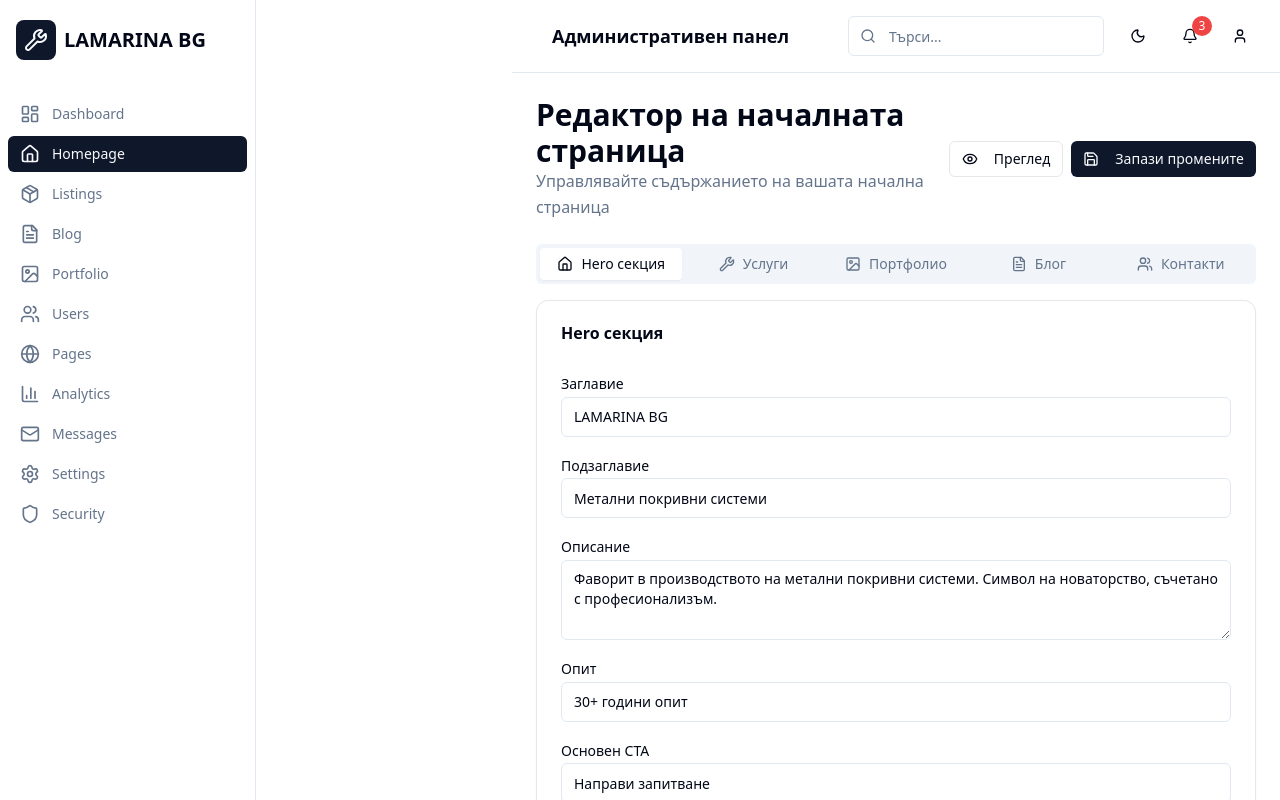
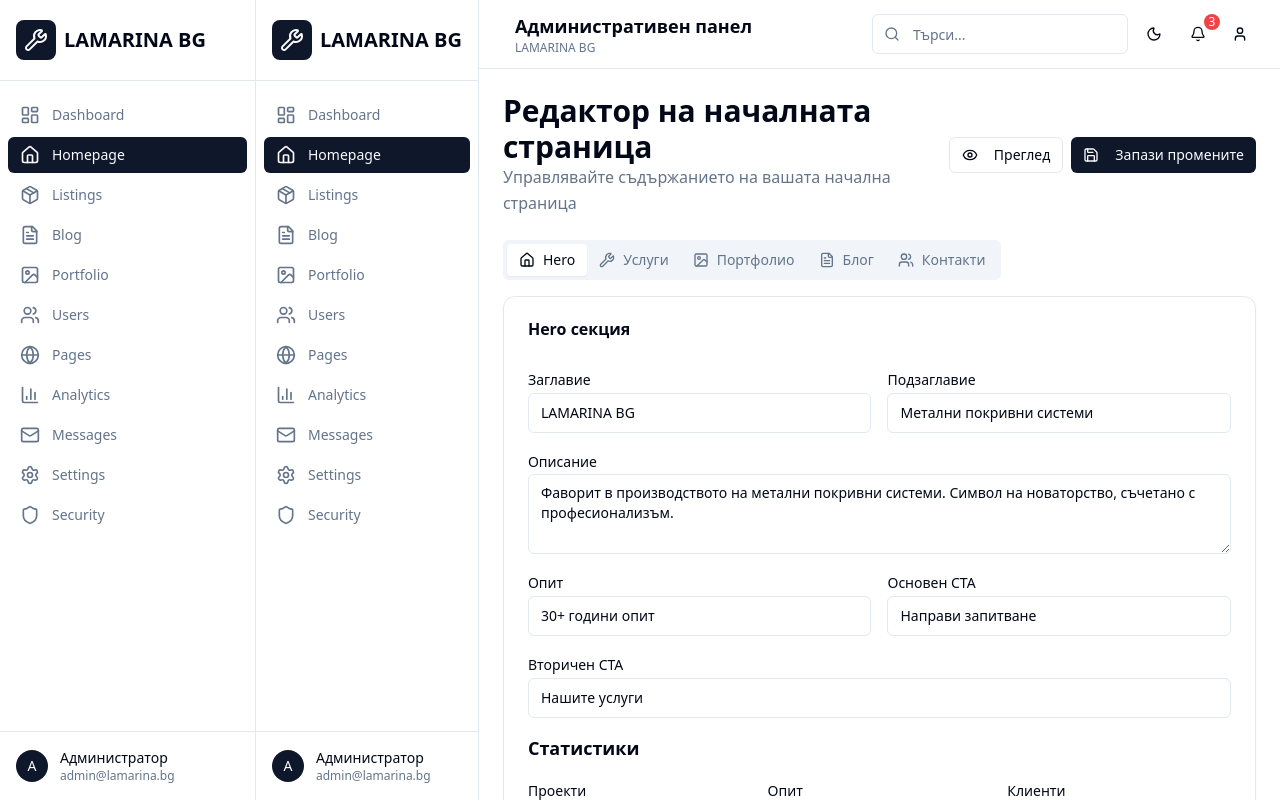
Before and after one commit to linkln33/lamarina, a Next.js app: page /admin/homepage in a window 1280 px wide. Shown: the top 800 px of the page. Built offline with nearby package versions, Linux system fonts and the light colour scheme.

Commit message:
Improve admin panel responsiveness with better layout and mobile optimization

```diff
--- a/src/app/admin/homepage/page.tsx
+++ b/src/app/admin/homepage/page.tsx
@@ -80,33 +80,30 @@ export default function HomepageEditor() {
       </div>
 
       <Tabs value={activeTab} onValueChange={setActiveTab} className="space-y-4">
-        <TabsList className="grid w-full grid-cols-2 md:grid-cols-5">
-          <TabsTrigger value="hero" className="flex items-center gap-2 text-xs md:text-sm">
-            <Home className="h-4 w-4" />
-            <span className="hidden sm:inline">Hero секция</span>
-            <span className="sm:hidden">Hero</span>
+        <div className="overflow-x-auto">
+          <TabsList className="inline-flex h-10 items-center justify-start rounded-md bg-muted p-1 text-muted-foreground w-max">
+            <TabsTrigger value="hero" className="inline-flex items-center justify-center whitespace-nowrap rounded-sm px-3 py-1.5 text-sm font-medium ring-offset-background transition-all">
+              <Home className="h-4 w-4 mr-2" />
+              Hero
             </TabsTrigger>
-          <TabsTrigger value="services" className="flex items-center gap-2 text-xs md:text-sm">
-            <Wrench className="h-4 w-4" />
-            <span className="hidden sm:inline">Услуги</span>
-            <span className="sm:hidden">Услуги</span>
+            <TabsTrigger value="services" className="inline-flex items-center justify-center whitespace-nowrap rounded-sm px-3 py-1.5 text-sm font-medium ring-offset-background transition-all">
+              <Wrench className="h-4 w-4 mr-2" />
+              Услуги
             </TabsTrigger>
-          <TabsTrigger value="portfolio" className="flex items-center gap-2 text-xs md:text-sm">
-            <Image className="h-4 w-4" />
-            <span className="hidden sm:inline">Портфолио</span>
-            <span className="sm:hidden">Портфолио</span>
+            <TabsTrigger value="portfolio" className="inline-flex items-center justify-center whitespace-nowrap rounded-sm px-3 py-1.5 text-sm font-medium ring-offset-background transition-all">
+              <Image className="h-4 w-4 mr-2" />
+              Портфолио
             </TabsTrigger>
-          <TabsTrigger value="blog" className="flex items-center gap-2 text-xs md:text-sm">
-            <FileText className="h-4 w-4" />
-            <span className="hidden sm:inline">Блог</span>
-            <span className="sm:hidden">Блог</span>
+            <TabsTrigger value="blog" className="inline-flex items-center justify-center whitespace-nowrap rounded-sm px-3 py-1.5 text-sm font-medium ring-offset-background transition-all">
+              <FileText className="h-4 w-4 mr-2" />
+              Блог
             </TabsTrigger>
-          <TabsTrigger value="contact" className="flex items-center gap-2 text-xs md:text-sm">
-            <Users className="h-4 w-4" />
-            <span className="hidden sm:inline">Контакти</span>
-            <span className="sm:hidden">Контакти</span>
+            <TabsTrigger value="contact" className="inline-flex items-center justify-center whitespace-nowrap rounded-sm px-3 py-1.5 text-sm font-medium ring-offset-background transition-all">
+              <Users className="h-4 w-4 mr-2" />
+              Контакти
             </TabsTrigger>
           </TabsList>
+        </div>
 
         {/* Hero Section Editor */}
         <TabsContent value="hero" className="space-y-4">
@@ -145,7 +142,7 @@ function HeroEditor({ hero, onUpdate }: { hero: HeroSection; onUpdate: (updates:
         <CardTitle>Hero секция</CardTitle>
       </CardHeader>
       <CardContent className="space-y-4">
-        <div className="grid grid-cols-1 gap-4">
+        <div className="grid grid-cols-1 lg:grid-cols-2 gap-4">
           <div>
             <Label htmlFor="hero-title">Заглавие</Label>
             <Input
@@ -174,7 +171,7 @@ function HeroEditor({ hero, onUpdate }: { hero: HeroSection; onUpdate: (updates:
           />
         </div>
 
-        <div className="grid grid-cols-1 gap-4">
+        <div className="grid grid-cols-1 lg:grid-cols-2 gap-4">
           <div>
             <Label htmlFor="hero-experience">Опит</Label>
             <Input
@@ -205,7 +202,7 @@ function HeroEditor({ hero, onUpdate }: { hero: HeroSection; onUpdate: (updates:
         {/* Stats */}
         <div className="space-y-4">
           <h3 className="text-lg font-semibold">Статистики</h3>
-          <div className="grid grid-cols-1 sm:grid-cols-3 gap-4">
+          <div className="grid grid-cols-1 md:grid-cols-3 gap-4">
             <div>
               <Label htmlFor="stats-projects">Проекти</Label>
               <Input
@@ -370,7 +367,7 @@ function ServicesEditor({ services, onUpdate }: { services: Service[]; onUpdate:
               </Button>
             </div>
 
-            <div className="grid grid-cols-1 gap-4">
+            <div className="grid grid-cols-1 lg:grid-cols-2 gap-4">
               <div>
                 <Label>Заглавие</Label>
                 <Input
--- a/src/app/admin/layout.tsx
+++ b/src/app/admin/layout.tsx
@@ -12,15 +12,23 @@ export default function AdminLayout({
   const [sidebarOpen, setSidebarOpen] = useState(false)
 
   return (
-    <div className="min-h-screen bg-background">
-      <div className="flex">
-        <AdminSidebar isOpen={sidebarOpen} onClose={() => setSidebarOpen(false)} />
-        <div className="flex-1 flex flex-col md:ml-64">
-          <AdminHeader onMenuClick={() => setSidebarOpen(true)} />
-          <main className="flex-1 p-4 md:p-6 overflow-auto">
+    <div className="h-screen flex overflow-hidden bg-background">
+      {/* Desktop Sidebar */}
+      <div className="hidden md:flex md:w-64 md:flex-col">
+        <AdminSidebar isOpen={true} onClose={() => {}} />
+      </div>
+
+      {/* Mobile Sidebar */}
+      <AdminSidebar isOpen={sidebarOpen} onClose={() => setSidebarOpen(false)} />
+
+      {/* Main Content Area */}
+      <div className="flex-1 flex flex-col overflow-hidden">
+        <AdminHeader onMenuClick={() => setSidebarOpen(true)} />
+        <main className="flex-1 overflow-auto p-4 lg:p-6">
+          <div className="max-w-7xl mx-auto">
             {children}
-          </main>
-        </div>
+          </div>
+        </main>
       </div>
     </div>
   )
--- a/src/components/admin/admin-header.tsx
+++ b/src/components/admin/admin-header.tsx
@@ -19,9 +19,9 @@ interface AdminHeaderProps {
 
 export function AdminHeader({ onMenuClick }: AdminHeaderProps) {
   return (
-    <header className="bg-background border-b border-border">
-      <div className="flex items-center justify-between px-4 md:px-6 py-4">
-        <div className="flex items-center space-x-4">
+    <header className="bg-background border-b border-border flex-shrink-0">
+      <div className="flex items-center justify-between px-4 lg:px-6 py-3">
+        <div className="flex items-center space-x-3">
           {/* Mobile menu button */}
           <Button
             variant="ghost"
@@ -31,19 +31,27 @@ export function AdminHeader({ onMenuClick }: AdminHeaderProps) {
           >
             <Menu className="h-5 w-5" />
           </Button>
-          <h2 className="text-lg font-semibold text-foreground">Административен панел</h2>
+          <div>
+            <h2 className="text-lg font-semibold text-foreground">Административен панел</h2>
+            <p className="text-xs text-muted-foreground hidden sm:block">LAMARINA BG</p>
+          </div>
         </div>
 
-        <div className="flex items-center space-x-2 md:space-x-4">
-          {/* Search - hidden on mobile */}
-          <div className="relative hidden md:block">
+        <div className="flex items-center space-x-2">
+          {/* Search - hidden on small screens */}
+          <div className="relative hidden lg:block">
             <Search className="absolute left-3 top-1/2 transform -translate-y-1/2 h-4 w-4 text-muted-foreground" />
             <Input
               type="text"
               placeholder="Търси..."
-              className="pl-10 pr-4 py-2 w-64 border border-input rounded-md bg-background text-foreground placeholder:text-muted-foreground focus:outline-none focus:ring-2 focus:ring-ring focus:border-transparent"
+              className="pl-10 pr-4 py-2 w-48 xl:w-64 text-sm"
             />
           </div>
+
+          {/* Search button for mobile */}
+          <Button variant="ghost" size="sm" className="lg:hidden">
+            <Search className="h-4 w-4" />
+          </Button>
 
           {/* Theme Toggle */}
           <Button variant="ghost" size="sm">
@@ -53,7 +61,7 @@ export function AdminHeader({ onMenuClick }: AdminHeaderProps) {
           {/* Notifications */}
           <Button variant="ghost" size="sm" className="relative">
             <Bell className="h-4 w-4" />
-            <Badge className="absolute -top-1 -right-1 h-5 w-5 bg-red-500 text-white text-xs rounded-full flex items-center justify-center">
+            <Badge className="absolute -top-1 -right-1 h-4 w-4 bg-red-500 text-white text-xs rounded-full flex items-center justify-center p-0">
               3
             </Badge>
           </Button>
@@ -61,7 +69,7 @@ export function AdminHeader({ onMenuClick }: AdminHeaderProps) {
           {/* User Menu */}
           <DropdownMenu>
             <DropdownMenuTrigger asChild>
-              <Button variant="ghost" className="relative h-8 w-8 rounded-full">
+              <Button variant="ghost" size="sm" className="relative h-8 w-8 rounded-full">
                 <User className="h-4 w-4" />
               </Button>
             </DropdownMenuTrigger>
--- a/src/components/admin/admin-sidebar.tsx
+++ b/src/components/admin/admin-sidebar.tsx
@@ -42,9 +42,67 @@ interface AdminSidebarProps {
 export function AdminSidebar({ isOpen, onClose }: AdminSidebarProps) {
   const pathname = usePathname();
 
-  return (
+  // Desktop sidebar (always visible)
+  const DesktopSidebar = () => (
+    <div className="flex flex-col h-full bg-card border-r border-border">
+      {/* Logo */}
+      <div className="flex items-center flex-shrink-0 px-4 py-5 border-b border-border">
+        <div className="flex items-center space-x-2">
+          <div className="p-2 bg-primary rounded-lg">
+            <Wrench className="h-6 w-6 text-primary-foreground" />
+          </div>
+          <span className="text-xl font-bold text-foreground">LAMARINA BG</span>
+        </div>
+      </div>
+
+      {/* Navigation */}
+      <div className="flex-1 overflow-y-auto py-4">
+        <nav className="px-2 space-y-1">
+          {navigation.map((item) => {
+            const isActive = pathname === item.href;
+            return (
+              <Link
+                key={item.name}
+                href={item.href}
+                className={cn(
+                  'group flex items-center px-3 py-2 text-sm font-medium rounded-md transition-colors',
+                  isActive
+                    ? 'bg-primary text-primary-foreground'
+                    : 'text-muted-foreground hover:text-foreground hover:bg-accent'
+                )}
+              >
+                <item.icon className={cn(
+                  'mr-3 h-5 w-5 flex-shrink-0',
+                  isActive ? 'text-primary-foreground' : 'text-muted-foreground group-hover:text-foreground'
+                )} />
+                {item.name}
+              </Link>
+            );
+          })}
+        </nav>
+      </div>
+
+      {/* User Profile */}
+      <div className="flex-shrink-0 border-t border-border p-4">
+        <div className="flex items-center">
+          <div className="flex-shrink-0">
+            <div className="h-8 w-8 bg-primary rounded-full flex items-center justify-center">
+              <span className="text-sm font-medium text-primary-foreground">A</span>
+            </div>
+          </div>
+          <div className="ml-3">
+            <p className="text-sm font-medium text-foreground">Администратор</p>
+            <p className="text-xs text-muted-foreground">admin@lamarina.bg</p>
+          </div>
+        </div>
+      </div>
+    </div>
+  );
+
+  // Mobile sidebar (overlay)
+  const MobileSidebar = () => (
     <>
-      {/* Mobile sidebar overlay */}
+      {/* Overlay */}
       {isOpen && (
         <div
           className="fixed inset-0 z-40 bg-black bg-opacity-50 md:hidden"
@@ -52,15 +110,14 @@ export function AdminSidebar({ isOpen, onClose }: AdminSidebarProps) {
         />
       )}
 
-      {/* Sidebar */}
+      {/* Mobile Sidebar */}
       <div className={cn(
-        "fixed inset-y-0 left-0 z-50 w-64 bg-card border-r border-border transform transition-transform duration-300 ease-in-out",
-        "md:translate-x-0 md:static md:inset-0",
+        "fixed inset-y-0 left-0 z-50 w-64 bg-card border-r border-border transform transition-transform duration-300 ease-in-out md:hidden",
         isOpen ? "translate-x-0" : "-translate-x-full"
       )}>
         <div className="flex flex-col h-full">
-          {/* Header with close button for mobile */}
-          <div className="flex items-center justify-between p-4 border-b border-border md:hidden">
+          {/* Header with close button */}
+          <div className="flex items-center justify-between p-4 border-b border-border">
             <div className="flex items-center space-x-2">
               <div className="p-2 bg-primary rounded-lg">
                 <Wrench className="h-6 w-6 text-primary-foreground" />
@@ -71,37 +128,21 @@ export function AdminSidebar({ isOpen, onClose }: AdminSidebarProps) {
               variant="ghost"
               size="sm"
               onClick={onClose}
-              className="md:hidden"
             >
               <X className="h-5 w-5" />
             </Button>
           </div>
 
-          {/* Logo for desktop */}
-          <div className="hidden md:flex items-center flex-shrink-0 px-4 py-5">
-            <div className="flex items-center space-x-2">
-              <div className="p-2 bg-primary rounded-lg">
-                <Wrench className="h-6 w-6 text-primary-foreground" />
-              </div>
-              <span className="text-xl font-bold text-foreground">LAMARINA BG</span>
-            </div>
-          </div>
-
           {/* Navigation */}
-          <div className="flex-1 overflow-y-auto">
-            <nav className="px-2 py-4 space-y-1">
+          <div className="flex-1 overflow-y-auto py-4">
+            <nav className="px-2 space-y-1">
               {navigation.map((item) => {
                 const isActive = pathname === item.href;
                 return (
                   <Link
                     key={item.name}
                     href={item.href}
-                    onClick={() => {
-                      // Close mobile sidebar when navigating
-                      if (window.innerWidth < 768) {
-                        onClose();
-                      }
-                    }}
+                    onClick={onClose}
                     className={cn(
                       'group flex items-center px-3 py-2 text-sm font-medium rounded-md transition-colors',
                       isActive
@@ -138,4 +179,16 @@ export function AdminSidebar({ isOpen, onClose }: AdminSidebarProps) {
       </div>
     </>
   );
+
+  // Return desktop sidebar for desktop view, mobile sidebar for mobile
+  return (
+    <>
+      <div className="hidden md:contents">
+        <DesktopSidebar />
+      </div>
+      <div className="md:hidden">
+        <MobileSidebar />
+      </div>
+    </>
+  );
 }
```
Lines whose indentation alone changed are shown as unchanged.
